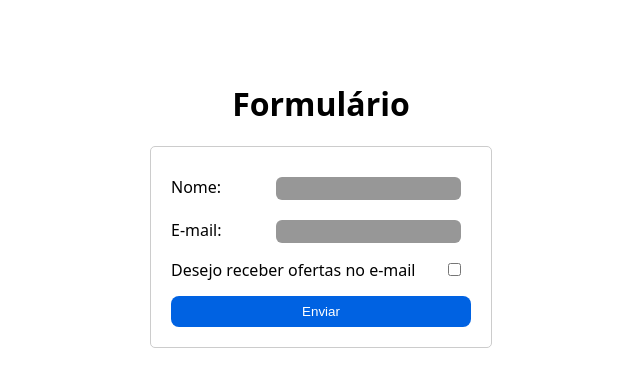
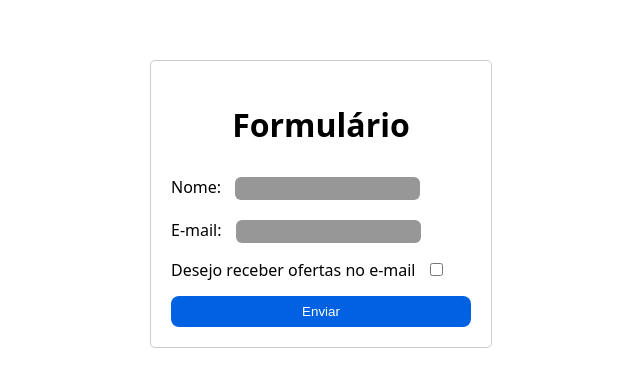
Before and after one commit to WilsonRoch/Aplicacao-Web, a plain HTML site: page index.html in a window 1280 px wide. Shown: the part 204-590 px from the top of the page, without its empty margins (319-959 px from the left). Drawn offline with Linux system fonts and the light colour scheme.

Commit message:
Update index.html

```diff
--- a/index.html
+++ b/index.html
@@ -3,26 +3,34 @@
 
 <head>
   <title>Livraria digital</title>
+
   <link rel="stylesheet" type="text/css" href="\style.css">
+
 </head>
+
 <body>
 
 <div class="container">
-  <h1> Formulário </h1>
   <form action="/submit-form" method="post">
+    <h1> Formulário </h1>
 
-    <label for="nome">Nome:</label>
-    <input type="text" id="nome" name="nome" required>
+    <label for="nome" id="nome">Nome:</label>
+    <input type="text" id="n" name="n" required><br/>
 
-    <label for="email">E-mail:</label>
-    <input type="email" id="email" name="email" required>
+    <label for="email" id="email">E-mail:</label>
+    <input type="email" id="em" name="em" required> <br/>
 
-    <label for="notificacao">Desejo receber ofertas no e-mail</label>
-    <input type="checkbox" id="notificacao" name="notificacao">
+    <label for="notificacao" id="notificacao">Desejo receber ofertas no e-mail</label>
+    <input type="checkbox" id="not" name="not"><br/>
 
-    <input type="submit" value="Enviar">
+    <input type="submit"  value="Enviar">
 
   </form>
+
 </div>
+
+
 </body>
+
+
 </html>
```
